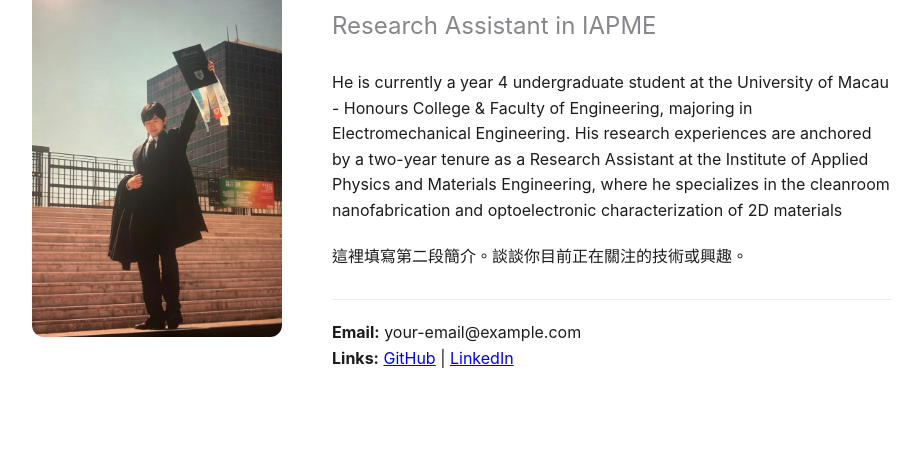
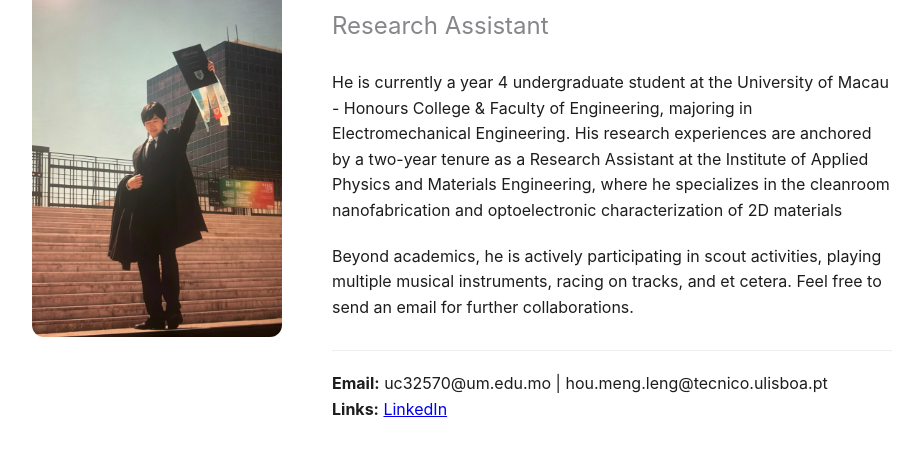
Before and after one commit to HugoLeng/HugoLeng.github.io, a plain HTML site: page index.html in a window 1280 px wide. Shown: the part 189-642 px from the top of the page, without its empty margins (178-1101 px from the left). Drawn offline with Linux system fonts and the light colour scheme.

Commit message:
Update index.html

```diff
--- a/index.html
+++ b/index.html
@@ -38,19 +38,20 @@
             <!-- 右側文字介紹區域 -->
             <div class="profile-bio fade-in-element delay-1">
                 <h1>Mr. Leng Hou Meng</h1>
-                <h2>Research Assistant in IAPME</h2>
+                <h2>Research Assistant</h2>
 
                 <div class="bio-text">
                     <p>
                         He is currently a year 4 undergraduate student at the University of Macau - Honours College & Faculty of Engineering, majoring in Electromechanical Engineering. His research experiences are anchored by a two-year tenure as a Research Assistant at the Institute of Applied Physics and Materials Engineering, where he specializes in the cleanroom nanofabrication and optoelectronic characterization of 2D materials
-
                     </p>
-                    <p>這裡填寫第二段簡介。談談你目前正在關注的技術或興趣。</p>
+                    <p>
+                        Beyond academics, he is actively participating in scout activities, playing multiple musical instruments, racing on tracks, and et cetera. Feel free to send an email for further collaborations.
+                    </p>
                 </div>
 
                 <div class="contact-info fade-in-element delay-2">
-                    <p><strong>Email:</strong> your-email@example.com</p>
-                    <p><strong>Links:</strong> <a href="#">GitHub</a> | <a href="#">LinkedIn</a></p>
+                    <p><strong>Email:</strong> uc32570@um.edu.mo | hou.meng.leng@tecnico.ulisboa.pt </p>
+                    <p><strong>Links:</strong> <a href="https://www.linkedin.com/in/hou-meng-leng-2236253b9?utm_source=share_via&utm_content=profile&utm_medium=member_ios">LinkedIn</a></p>
                 </div>
             </div>
 
```
